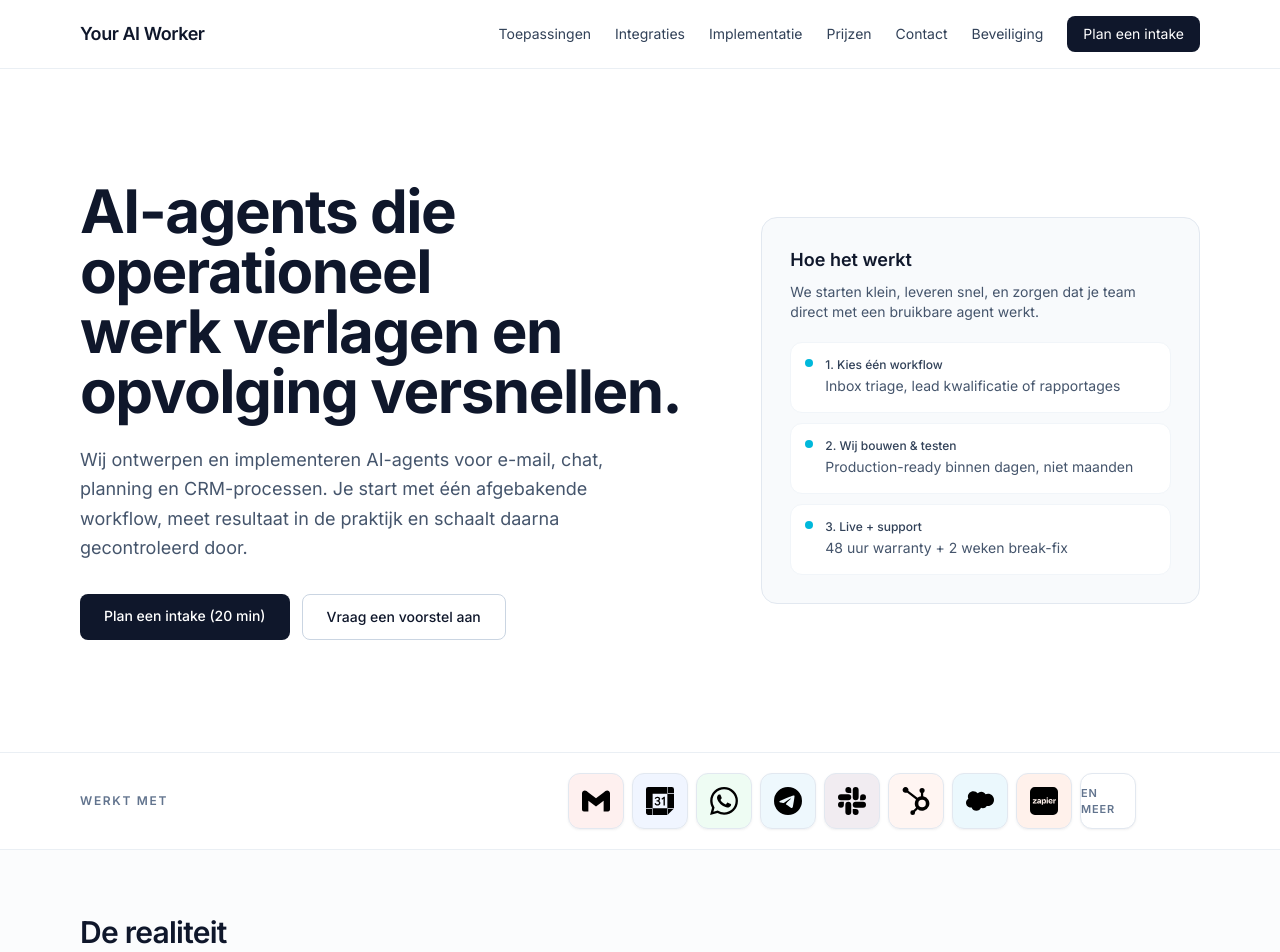
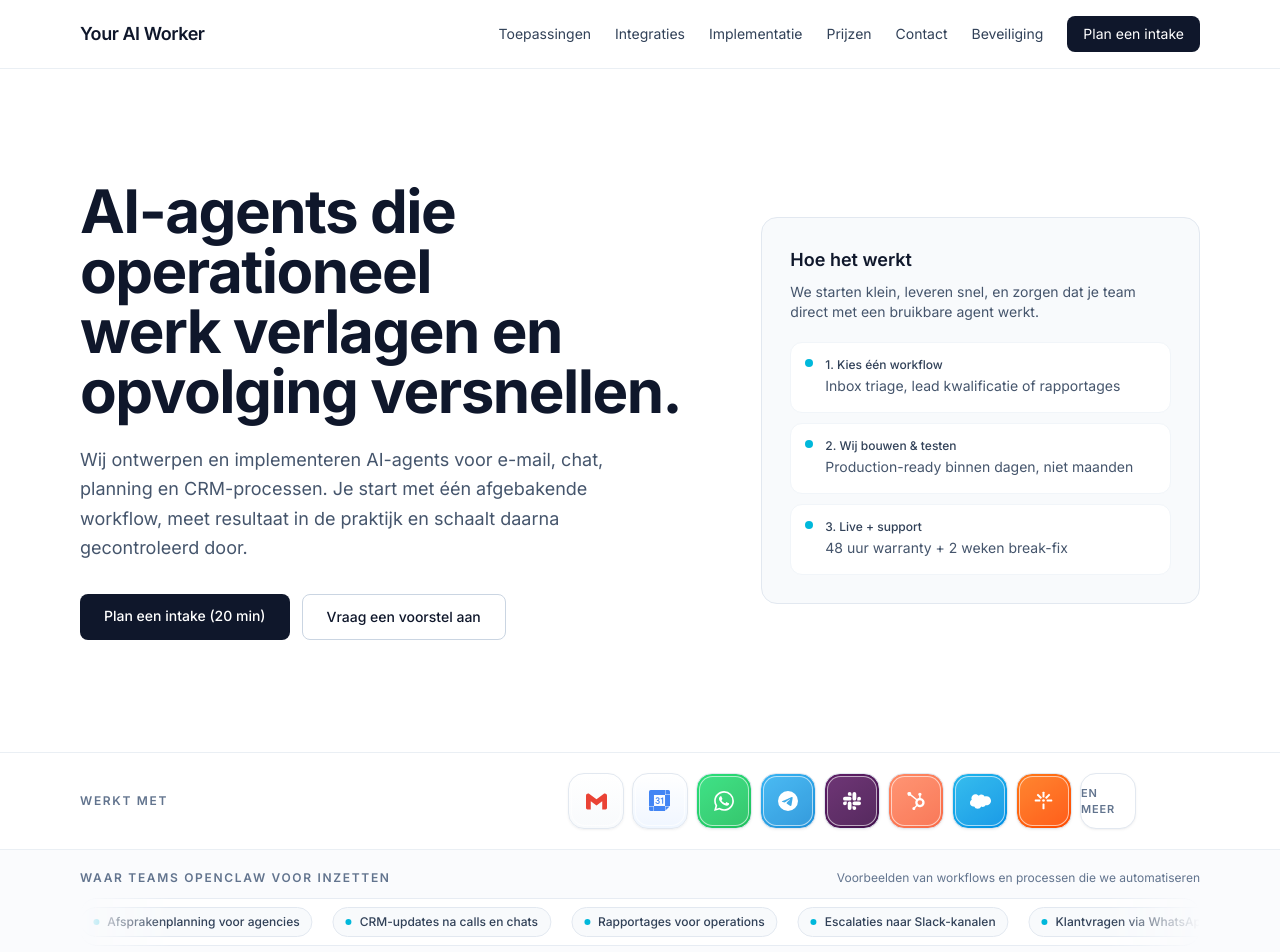
Before and after one commit to openclawbot69420-ux/youraiworker-site, a Next.js app: page / in a window 1280 px wide. Shown: the top 952 px of the page. Built offline with nearby package versions, Linux system fonts and the light colour scheme.

Commit message:
Upgrade homepage brand icons and restore workflow marquee

```diff
--- a/src/app/page.tsx
+++ b/src/app/page.tsx
@@ -14,15 +14,79 @@ import { HomeProcessRollout } from "../components/HomeProcessRollout"
 import { HOMEPAGE_SCENARIOS } from "../components/demoScenarios"
 
 const INTEGRATION_ITEMS = [
-  { label: "Gmail", src: "/brands/gmail.svg", hex: "#EA4335" },
-  { label: "Google Calendar", src: "/brands/google-calendar.svg", hex: "#4285F4" },
-  { label: "WhatsApp", src: "/brands/whatsapp.svg", hex: "#25D366" },
-  { label: "Telegram", src: "/brands/telegram.svg", hex: "#26A5E4" },
-  { label: "Slack", src: "/brands/slack.svg", hex: "#4A154B" },
-  { label: "HubSpot", src: "/brands/hubspot.svg", hex: "#FF7A59" },
-  { label: "Salesforce", src: "/brands/salesforce.svg", hex: "#00A1E0" },
-  { label: "Zapier", src: "/brands/zapier.svg", hex: "#FF4A00" },
-  { label: "en meer", src: null, hex: null },
+  {
+    label: "Gmail",
+    src: "/brands/gmail.svg",
+    tileBg: "linear-gradient(180deg, #ffffff 0%, #f8fafc 100%)",
+    glyphHex: "#EA4335",
+    maskSize: "74%",
+    maskPosition: "center 53%",
+  },
+  {
+    label: "Google Calendar",
+    src: "/brands/google-calendar.svg",
+    tileBg: "linear-gradient(180deg, #ffffff 0%, #eff6ff 100%)",
+    glyphHex: "#4285F4",
+    maskSize: "76%",
+    maskPosition: "center 51%",
+  },
+  {
+    label: "WhatsApp",
+    src: "/brands/whatsapp.svg",
+    tileBg: "linear-gradient(145deg, #2be07a 0%, #1fbf5c 100%)",
+    glyphHex: "#ffffff",
+    maskSize: "73%",
+  },
+  {
+    label: "Telegram",
+    src: "/brands/telegram.svg",
+    tileBg: "linear-gradient(145deg, #37b4f3 0%, #1d8fd8 100%)",
+    glyphHex: "#ffffff",
+    maskSize: "72%",
+  },
+  {
+    label: "Slack",
+    src: "/brands/slack.svg",
+    tileBg: "linear-gradient(145deg, #5f1f67 0%, #42124c 100%)",
+    glyphHex: "#ffffff",
+    maskSize: "64%",
+  },
+  {
+    label: "HubSpot",
+    src: "/brands/hubspot.svg",
+    tileBg: "linear-gradient(145deg, #ff8a65 0%, #f96945 100%)",
+    glyphHex: "#ffffff",
+    maskSize: "63%",
+  },
+  {
+    label: "Salesforce",
+    src: "/brands/salesforce.svg",
+    tileBg: "linear-gradient(145deg, #20b6ec 0%, #008fe4 100%)",
+    glyphHex: "#ffffff",
+    maskSize: "75%",
+    maskPosition: "center 52%",
+  },
+  {
+    label: "Zapier",
+    src: "/brands/zapier.svg",
+    tileBg: "linear-gradient(145deg, #ff7a1a 0%, #ff4a00 100%)",
+    glyphHex: "#ffffff",
+    maskSize: "68%",
+  },
+  { label: "en meer", src: null },
+] as const
+
+const WORKFLOW_MARQUEE_ITEMS = [
+  "Inbox triage voor supportteams",
+  "Leadopvolging voor B2B sales",
+  "Afsprakenplanning voor agencies",
+  "CRM-updates na calls en chats",
+  "Rapportages voor operations",
+  "Escalaties naar Slack-kanalen",
+  "Klantvragen via WhatsApp",
+  "Intake + routing via Telegram",
+  "Backoffice workflows met approvals",
+  "OpenClaw managed in productie",
 ] as const
 
 const PROBLEM_CARDS = [
@@ -224,6 +288,75 @@ const StarterAgentCard: React.FC<StarterAgentCardProps> = ({
   </a>
 )
 
+type IntegrationBadgeProps = {
+  label: string
+  src: string | null
+  tileBg?: string
+  glyphHex?: string
+  maskSize?: string
+  maskPosition?: string
+}
+
+const IntegrationBadge: React.FC<IntegrationBadgeProps> = ({
+  label,
+  src,
+  tileBg,
+  glyphHex = "#fff",
+  maskSize = "68%",
+  maskPosition = "center",
+}) => {
+  const showTooltip = Boolean(src)
+
+  const maskStyle = src
+    ? ({
+        backgroundColor: glyphHex,
+        WebkitMaskImage: `url(${src})`,
+        maskImage: `url(${src})`,
+        WebkitMaskRepeat: "no-repeat",
+        maskRepeat: "no-repeat",
+        WebkitMaskPosition: maskPosition,
+        maskPosition,
+        WebkitMaskSize: maskSize,
+        maskSize,
+      } as React.CSSProperties)
+    : undefined
+
+  return (
+    <span
+      className="group relative inline-flex h-12 w-12 items-center justify-center overflow-hidden rounded-2xl border border-slate-200 bg-white shadow-sm shadow-slate-900/5 transition-all hover:-translate-y-0.5 hover:border-slate-300 sm:h-14 sm:w-14"
+      aria-label={label}
+      tabIndex={0}
+      style={tileBg ? ({ background: tileBg } as React.CSSProperties) : undefined}
+    >
+      {src ? (
+        <>
+          <span
+            aria-hidden="true"
+            className="absolute inset-[2px] rounded-[0.85rem] border border-white/60 bg-white/10"
+          />
+          <span
+            aria-hidden="true"
+            className="relative h-6 w-6 sm:h-7 sm:w-7"
+            style={maskStyle}
+          />
+        </>
+      ) : (
+        <span className="text-[10px] font-semibold uppercase tracking-[0.08em] text-slate-500 sm:text-[11px]">
+          en meer
+        </span>
+      )}
+
+      {showTooltip ? (
+        <span className="pointer-events-none absolute -top-9 left-1/2 hidden -translate-x-1/2 whitespace-nowrap rounded-md bg-slate-900 px-2 py-1 text-[11px] font-medium text-white shadow-lg opacity-0 transition-opacity group-hover:block group-hover:opacity-100 group-focus:block group-focus:opacity-100 sm:block sm:group-hover:opacity-100">
+          {label}
+        </span>
+      ) : null}
+
+      <span className="sr-only">{label}</span>
+    </span>
+  )
+}
+
 export const metadata: Metadata = {
   title: "AI-agents voor je organisatie",
   description:
@@ -320,48 +453,48 @@ const HomePage: React.FC = () => {
               Werkt met
             </p>
             <div className="grid grid-cols-5 gap-2 sm:grid-cols-6 md:grid-cols-8 lg:grid-cols-10">
-              {INTEGRATION_ITEMS.map(({ label, src, hex }) => {
-                const showTooltip = Boolean(src)
+              {INTEGRATION_ITEMS.map((item) => (
+                <IntegrationBadge key={item.label} {...item} />
+              ))}
+            </div>
+          </div>
+        </div>
+      </section>
 
-                return (
+      {/* Workflows marquee */}
+      <section
+        aria-labelledby="workflow-marquee-title"
+        className="border-b border-slate-200/70 bg-slate-50/70"
+      >
+        <div className="mx-auto max-w-6xl px-4 py-4 sm:py-5">
+          <div className="flex flex-col gap-3">
+            <div className="flex flex-col gap-1 sm:flex-row sm:items-center sm:justify-between">
+              <p
+                id="workflow-marquee-title"
+                className="text-xs font-semibold uppercase tracking-[0.14em] text-slate-500"
+              >
+                Waar teams OpenClaw voor inzetten
+              </p>
+              <p className="text-xs text-slate-500">
+                Voorbeelden van workflows en processen die we automatiseren
+              </p>
+            </div>
+
+            <div className="marquee-shell overflow-hidden rounded-2xl border border-slate-200/80 bg-white/90 p-2">
+              <div className="marquee-track motion-reduce:flex motion-reduce:w-full motion-reduce:flex-wrap motion-reduce:gap-2 motion-reduce:whitespace-normal">
+                {[...WORKFLOW_MARQUEE_ITEMS, ...WORKFLOW_MARQUEE_ITEMS].map((item, index) => (
                   <span
-                    key={label}
-                    className="group relative inline-flex h-12 w-12 items-center justify-center rounded-xl border border-slate-200 bg-white shadow-sm shadow-slate-900/5 transition-colors hover:border-slate-300 sm:h-14 sm:w-14"
-                    aria-label={label}
-                    tabIndex={0}
-                    style={
-                      src && hex
-                        ? {
-                            backgroundColor: `${hex}14`,
-                          }
-                        : undefined
-                    }
+                    key={`${item}-${index}`}
+                    className={[
+                      "inline-flex items-center gap-2 rounded-full border border-slate-200 bg-slate-50 px-3 py-1.5 text-xs font-medium text-slate-700",
+                      index >= WORKFLOW_MARQUEE_ITEMS.length ? "motion-reduce:hidden" : "",
+                    ].join(" ")}
                   >
-                    {src ? (
-                      <img
-                        src={src}
-                        alt=""
-                        className="h-6 w-6 sm:h-7 sm:w-7"
-                        aria-hidden="true"
-                        loading="lazy"
-                      />
-                    ) : (
-                      <span className="text-[10px] font-semibold uppercase tracking-[0.08em] text-slate-500 sm:text-[11px]">
-                        en meer
-                      </span>
-                    )}
-
-                    {/* Tooltip (brands only) */}
-                    {showTooltip ? (
-                      <span className="pointer-events-none absolute -top-9 left-1/2 hidden -translate-x-1/2 whitespace-nowrap rounded-md bg-slate-900 px-2 py-1 text-[11px] font-medium text-white shadow-lg opacity-0 transition-opacity group-hover:block group-hover:opacity-100 group-focus:block group-focus:opacity-100 sm:block sm:group-hover:opacity-100">
-                        {label}
-                      </span>
-                    ) : null}
-
-                    <span className="sr-only">{label}</span>
+                    <span aria-hidden="true" className="h-1.5 w-1.5 rounded-full bg-cyan-500" />
+                    {item}
                   </span>
-                )
-              })}
+                ))}
+              </div>
             </div>
           </div>
         </div>
```
Also changed, not shown: public/brands/zapier.svg.
